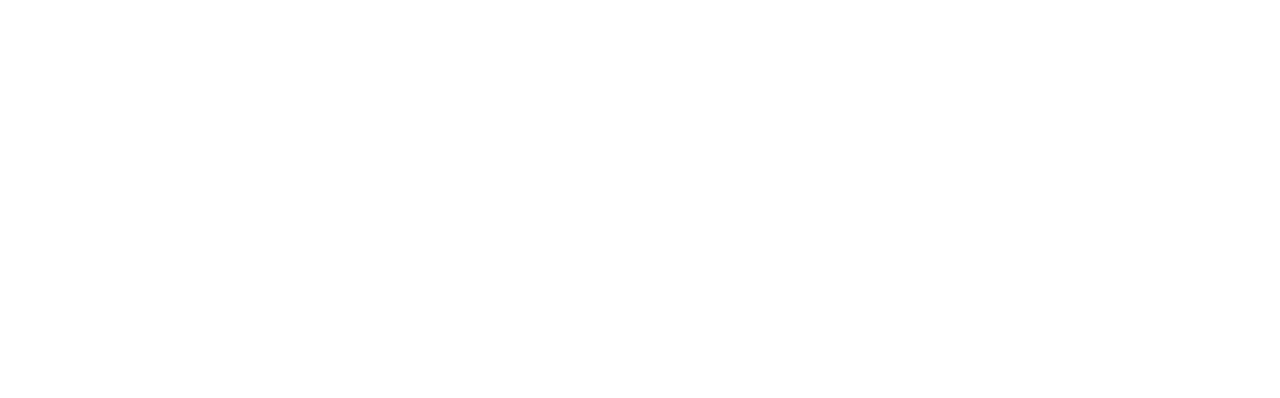
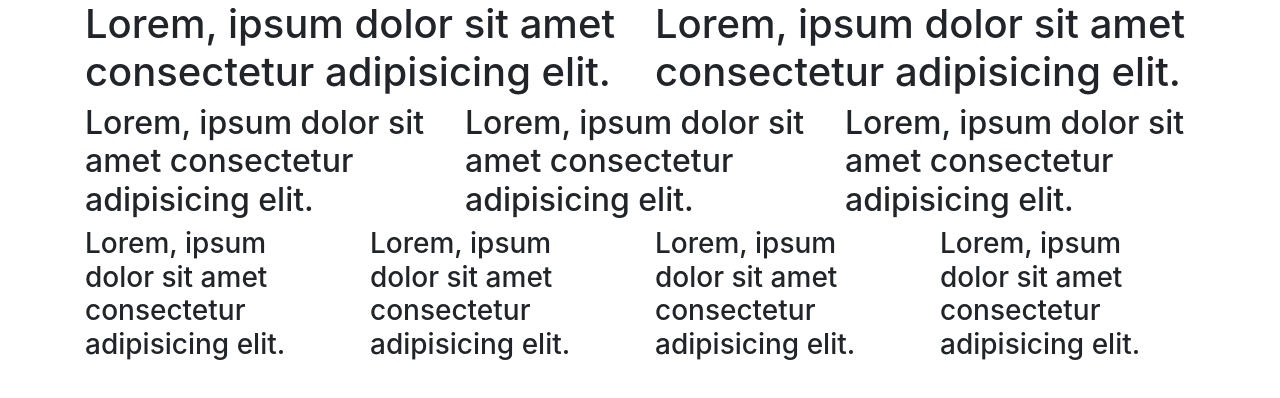
Before and after one commit to sidharthcodes/notes-website, a website: page index.html in a window 1280 px wide. Drawn offline with nearby package versions, Linux system fonts and the light colour scheme.

Commit message:
bootstrap ready

```diff
--- a/index.html
+++ b/index.html
@@ -2,5 +2,57 @@
 <html lang="en">
 
 <head>
+    <!-- Required meta tags always come first -->
+    <meta charset="utf-8">
+    <meta name="viewport" content="width=device-width, initial-scale=1, shrink-to-fit=no">
+    <meta http-equiv="x-ua-compatible" content="ie=edge">
+
+    <!-- Bootstrap CSS -->
+    <link rel="stylesheet" href="node_modules/bootstrap/dist/css/bootstrap.min.css">
+
     <title>MC-DTU</title>
 </head>
+
+<body>
+
+    <div class="container">
+        <div class="row">
+            <div class="col-6">
+                <h1>Lorem, ipsum dolor sit amet consectetur adipisicing elit.</h1>
+            </div>
+            <div class="col-6">
+                <h1>Lorem, ipsum dolor sit amet consectetur adipisicing elit.</h1>
+            </div>
+        </div>
+        <div class="row">
+            <div class="col-4">
+                <h2>Lorem, ipsum dolor sit amet consectetur adipisicing elit.</h2>
+            </div>
+            <div class="col-4">
+                <h2>Lorem, ipsum dolor sit amet consectetur adipisicing elit.</h2>
+            </div>
+            <div class="col-4">
+                <h2>Lorem, ipsum dolor sit amet consectetur adipisicing elit.</h2>
+            </div>
+        </div>
+        <div class="row">
+            <div class="col-3">
+                <h3>Lorem, ipsum dolor sit amet consectetur adipisicing elit.</h3>
+            </div>
+            <div class="col-3">
+                <h3>Lorem, ipsum dolor sit amet consectetur adipisicing elit.</h3>
+            </div>
+            <div class="col-3">
+                <h3>Lorem, ipsum dolor sit amet consectetur adipisicing elit.</h3>
+            </div>
+            <div class="col-3">
+                <h3>Lorem, ipsum dolor sit amet consectetur adipisicing elit.</h3>
+            </div>
+        </div>
+    </div>
+
+    <!-- jQuery first, then Popper.js, then Bootstrap JS. -->
+    <script src="node_modules/jquery/dist/jquery.slim.min.js"></script>
+    <script src="node_modules/popper.js/dist/umd/popper.min.js"></script>
+    <script src="node_modules/bootstrap/dist/js/bootstrap.min.js"></script>
+</body>
```
Also changed, not shown: package.json (+7 -2 lines), 1 other file.
